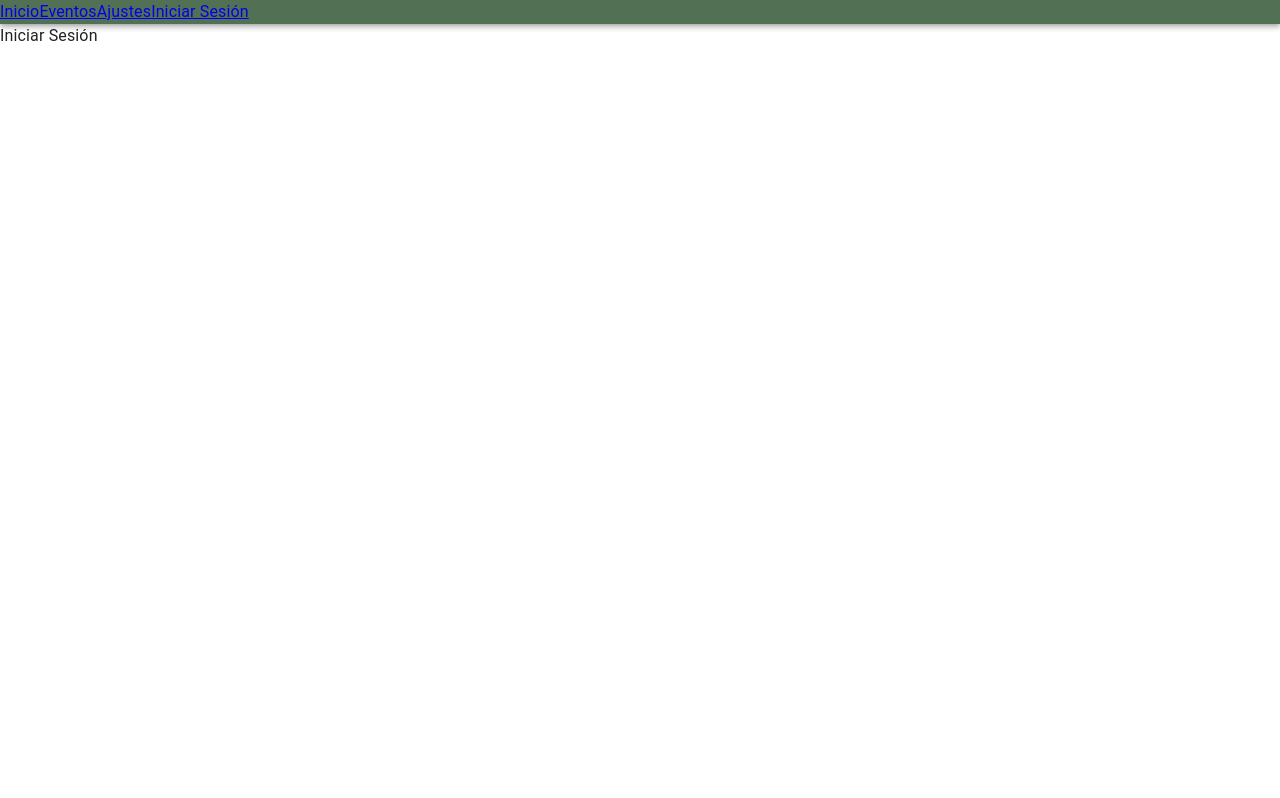
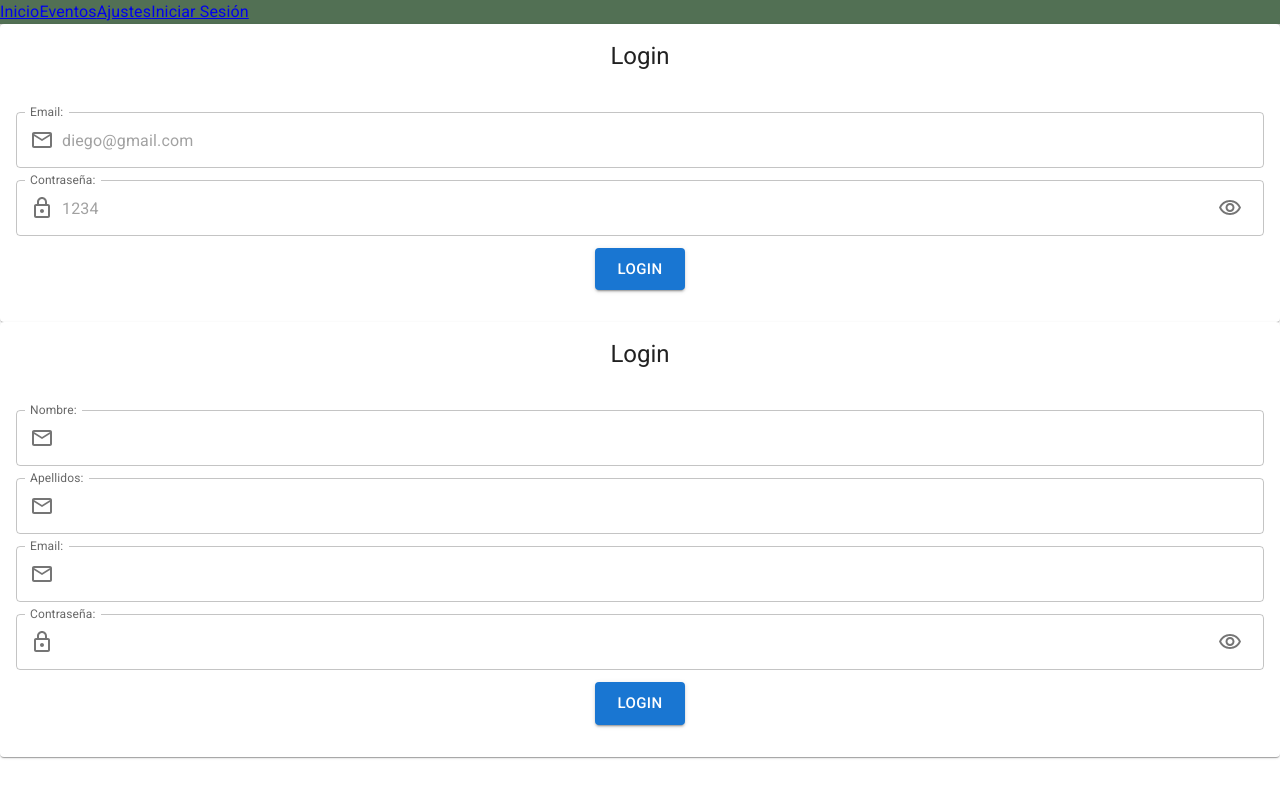
Before and after one commit to judifede/LudOhana, a React (Vite) app: page /login in a window 1280 px wide. Built offline with nearby package versions, Linux system fonts and the light colour scheme.

Commit message:
login redirect

```diff
--- a/src/Layouts/MainLayout.jsx
+++ b/src/Layouts/MainLayout.jsx
@@ -1,4 +1,4 @@
-import React from 'react'
+
 import Header from '../Components/Header/Header'
 import { Outlet } from 'react-router-dom'
 
--- a/src/Pages/Login/Login.jsx
+++ b/src/Pages/Login/Login.jsx
@@ -1,10 +1,218 @@
 import React from 'react'
+import {
+  Box,
+  Button,
+  Card,
+  CardActions,
+  CardContent,
+  CardHeader,
+  Icon,
+  IconButton,
+  InputAdornment,
+  TextField,
+  Typography,
+} from '@mui/material'
+import './Login.css'
+import '@fontsource/roboto/300.css'
+import '@fontsource/roboto/400.css'
+import '@fontsource/roboto/500.css'
+import '@fontsource/roboto/700.css'
+import {
+  EmailOutlined,
+  LockOutlined,
+  VisibilityOutlined,
+} from '@mui/icons-material'
+import { useState, useEffect } from 'react'
+import { login } from '../../Services/auth'
+import { useNavigate } from 'react-router-dom'
 
 function Login() {
+  const [isPassVisible, setIsPassVisible] = useState(false)
+  const [email, setEmail] = useState('')
+  const [password, setPassword] = useState('')
+  const [errorMessage, setErrorMessage] = useState('')
+  const navigate = useNavigate()
+
+  const onLogin = async () => {
+    try {
+      const res = await login({ email, password })
+      localStorage.setItem('token', res.data.token)
+      localStorage.setItem('role', res.data.role)
+      navigate('/')
+    } catch (error) {
+      setErrorMessage('Login failed')
+    }
+  }
+
   return (
-    <div>
-      Iniciar Sesión
-    </div>
+    <Box className="container" sx={{ borderRadius: '10px' }}>
+      <Card id="loginContainer" sx={{}}>
+        <CardHeader title="Login" sx={{ textAlign: 'center' }} />
+        <CardContent className="">
+          <TextField
+          onChange={(e)=>setEmail(e.target.value)}
+            type="email"
+            label="Email:"
+            variant="outlined"
+            fullWidth={true}
+            margin="dense"
+            placeholder={'diego@gmail.com'}
+            InputProps={{
+              startAdornment: (
+                <InputAdornment position="start">
+                  <Icon>
+                    <EmailOutlined />
+                  </Icon>
+                </InputAdornment>
+              ),
+            }}
+          ></TextField>
+
+          <TextField
+          onChange={(e)=>setPassword(e.target.value)}
+            type="password"
+            label="Contraseña:"
+            variant="outlined"
+            fullWidth={true}
+            margin="dense"
+            placeholder={'1234'}
+            InputProps={{
+              startAdornment: (
+                <InputAdornment position="start">
+                  <Icon>
+                    <LockOutlined />
+                  </Icon>
+                </InputAdornment>
+              ),
+              endAdornment: (
+                <InputAdornment position="end">
+                  <IconButton
+                    onClick={() => {
+                      setIsPassVisible((oldState) => !oldState)
+                    }}
+                  >
+                    {isPassVisible ? (
+                      <VisibilityOutlined />
+                    ) : (
+                      <VisibilityOutlined />
+                    )}
+                  </IconButton>
+                </InputAdornment>
+              ),
+            }}
+          ></TextField>
+          <CardActions>
+            <Button
+              size="large"
+              color="primary"
+              variant="contained"
+              sx={{ margin: 'auto' }}
+              onClick={() => {
+                onLogin()
+              }}
+            >
+              Login
+            </Button>
+          </CardActions>
+        </CardContent>
+      </Card>
+
+      <Card id="registerContainer" sx={{}}>
+        <CardHeader title="Login" sx={{ textAlign: 'center' }} />
+        <CardContent className="">
+          <TextField
+            type="text"
+            label="Nombre:"
+            variant="outlined"
+            fullWidth={true}
+            margin="dense"
+            InputProps={{
+              startAdornment: (
+                <InputAdornment position="start">
+                  <Icon>
+                    <EmailOutlined />
+                  </Icon>
+                </InputAdornment>
+              ),
+            }}
+          ></TextField>
+          <TextField
+            type="text"
+            label="Apellidos:"
+            variant="outlined"
+            fullWidth={true}
+            margin="dense"
+            InputProps={{
+              startAdornment: (
+                <InputAdornment position="start">
+                  <Icon>
+                    <EmailOutlined />
+                  </Icon>
+                </InputAdornment>
+              ),
+            }}
+          ></TextField>
+          <TextField
+            type="email"
+            label="Email:"
+            variant="outlined"
+            fullWidth={true}
+            margin="dense"
+            InputProps={{
+              startAdornment: (
+                <InputAdornment position="start">
+                  <Icon>
+                    <EmailOutlined />
+                  </Icon>
+                </InputAdornment>
+              ),
+            }}
+          ></TextField>
+
+          <TextField
+            type="password"
+            label="Contraseña:"
+            variant="outlined"
+            fullWidth={true}
+            margin="dense"
+            InputProps={{
+              startAdornment: (
+                <InputAdornment position="start">
+                  <Icon>
+                    <LockOutlined />
+                  </Icon>
+                </InputAdornment>
+              ),
+              endAdornment: (
+                <InputAdornment position="end">
+                  <IconButton
+                    onClick={() => {
+                      setIsPassVisible((oldState) => !oldState)
+                    }}
+                  >
+                    {isPassVisible ? (
+                      <VisibilityOutlined />
+                    ) : (
+                      <VisibilityOutlined />
+                    )}
+                  </IconButton>
+                </InputAdornment>
+              ),
+            }}
+          ></TextField>
+          <CardActions>
+            <Button
+              size="large"
+              color="primary"
+              variant="contained"
+              sx={{ margin: 'auto' }}
+            >
+              Login
+            </Button>
+          </CardActions>
+        </CardContent>
+      </Card>
+    </Box>
   )
 }
 
```
